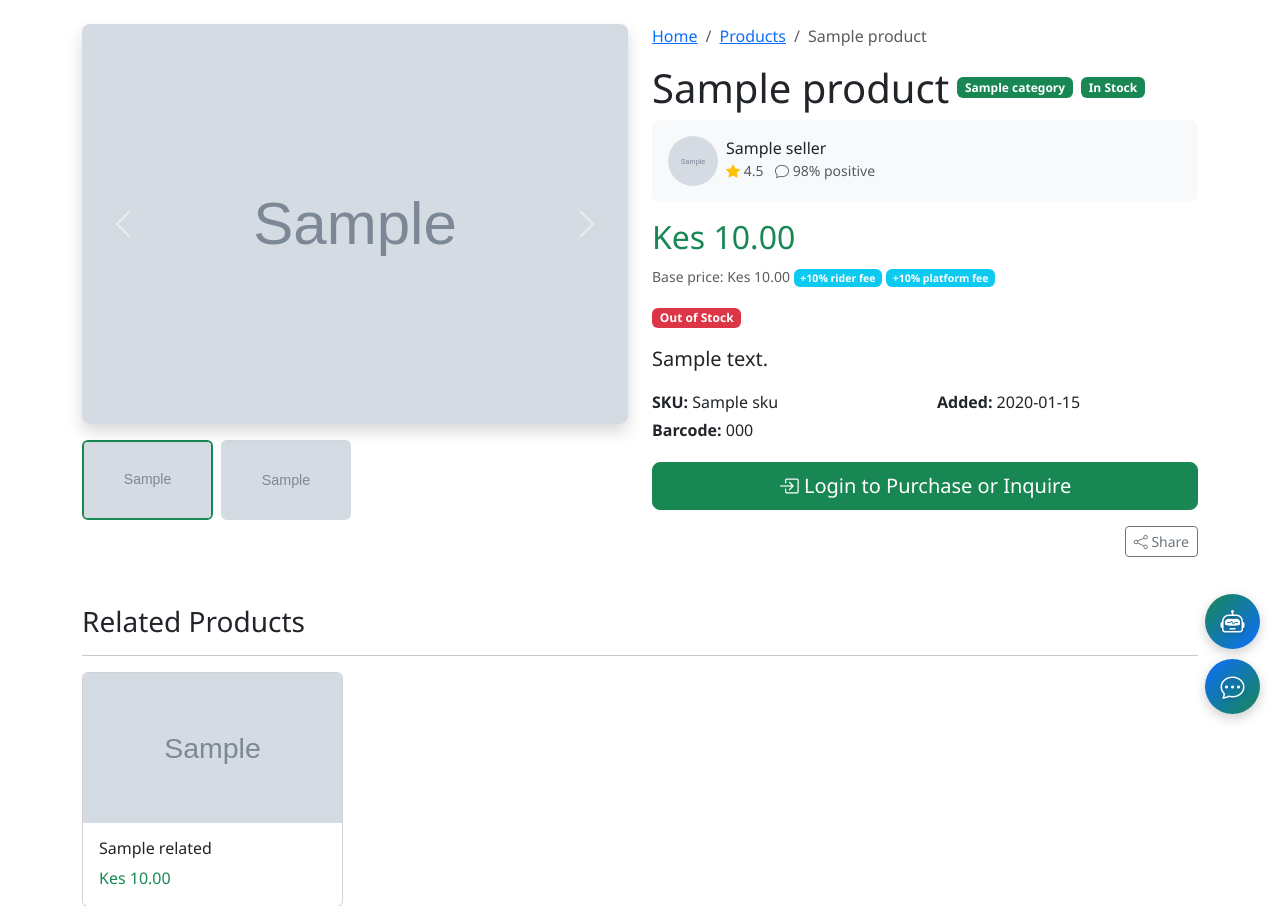
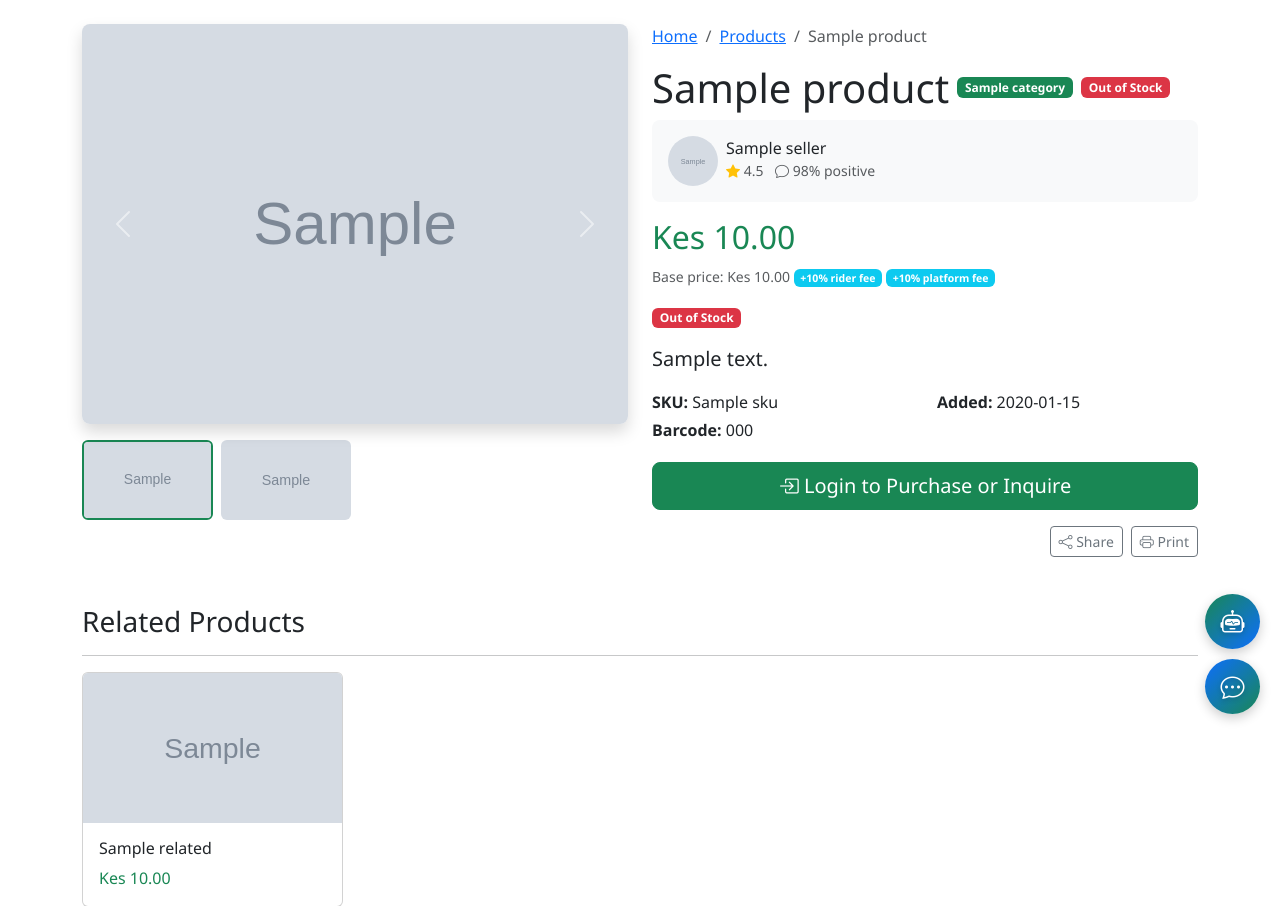
Before and after one commit to evansochadeka/FreshMarketplace, a Flask app: template templates/product_detail.html in a window 1280 px wide. Shown: the part 66-972 px from the top of the page. Run offline with Flask 3, Linux system fonts and the light colour scheme; the template is opened without the code that fills it: most values are stand-ins (such as "Sample title", 1, 10 or a date in 2020); grey boxes marked "Sample" are stand-in pictures; some libraries are stand-ins or nearby versions.

Commit message:
Update product_detail.html

```diff
--- a/templates/product_detail.html
+++ b/templates/product_detail.html
@@ -21,12 +21,10 @@
             </div>
             {% if product.additional_images and product.additional_images|length > 0 %}
             <button class="carousel-control-prev" type="button" data-bs-target="#productCarousel" data-bs-slide="prev">
-                <span class="carousel-control-prev-icon" aria-hidden="true"></span>
-                <span class="visually-hidden">Previous</span>
+                <span class="carousel-control-prev-icon"></span>
             </button>
             <button class="carousel-control-next" type="button" data-bs-target="#productCarousel" data-bs-slide="next">
-                <span class="carousel-control-next-icon" aria-hidden="true"></span>
-                <span class="visually-hidden">Next</span>
+                <span class="carousel-control-next-icon"></span>
             </button>
             {% endif %}
         </div>
@@ -60,7 +58,8 @@
         <div class="d-flex align-items-center mb-2">
             <h1 class="mb-0">{{ product.name }}</h1>
             <span class="badge bg-success ms-2">{{ product.category }}</span>
-            {% if product.stock > 0 %}
+            {% set available = product.stock - product.reserved_stock %}
+            {% if available > 0 %}
                 <span class="badge bg-success ms-2">In Stock</span>
             {% else %}
                 <span class="badge bg-danger ms-2">Out of Stock</span>
@@ -286,6 +285,9 @@
             <button class="btn btn-outline-secondary btn-sm" onclick="shareProduct()">
                 <i class="bi bi-share"></i> Share
             </button>
+            <button class="btn btn-outline-secondary btn-sm ms-2" onclick="window.print()">
+                <i class="bi bi-printer"></i> Print
+            </button>
         </div>
     </div>
 </div>
```
